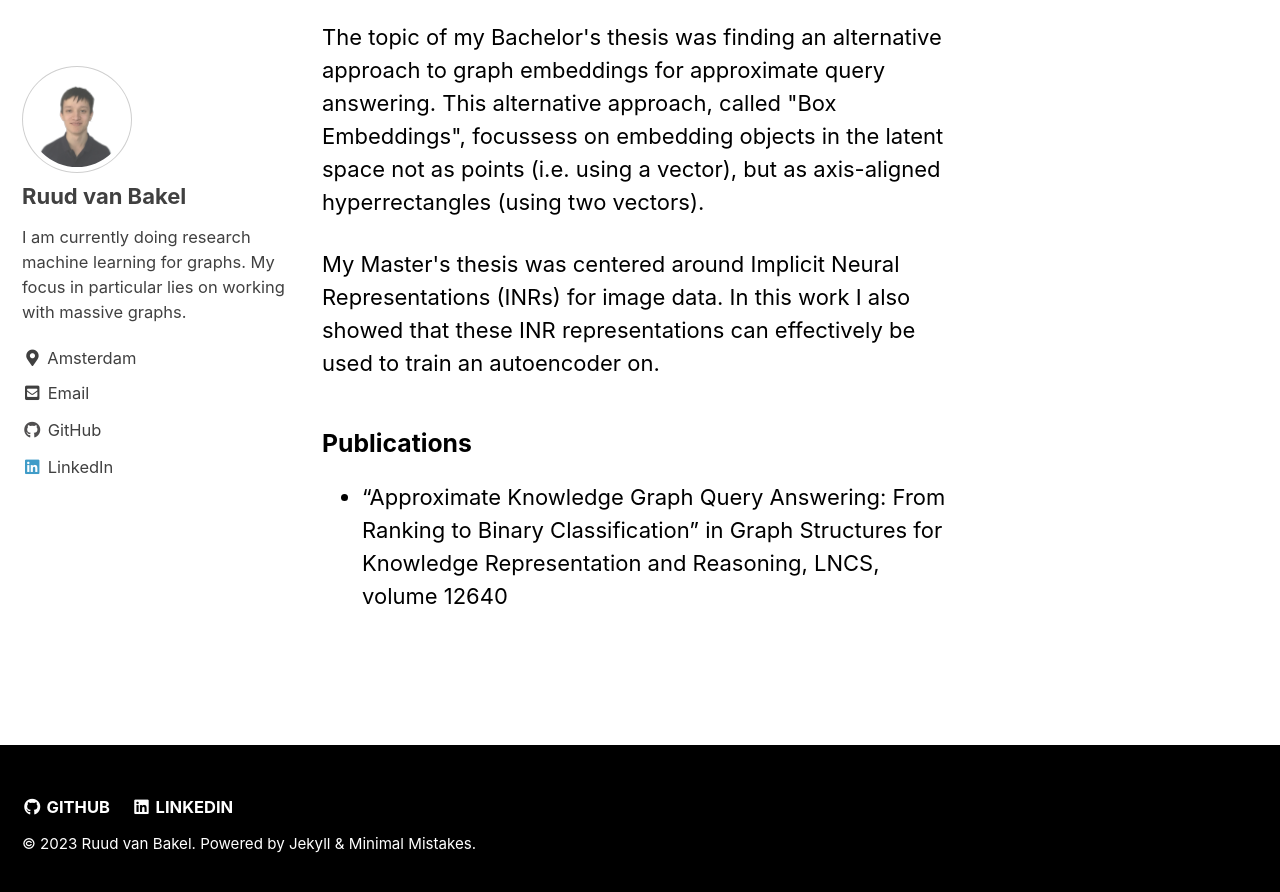
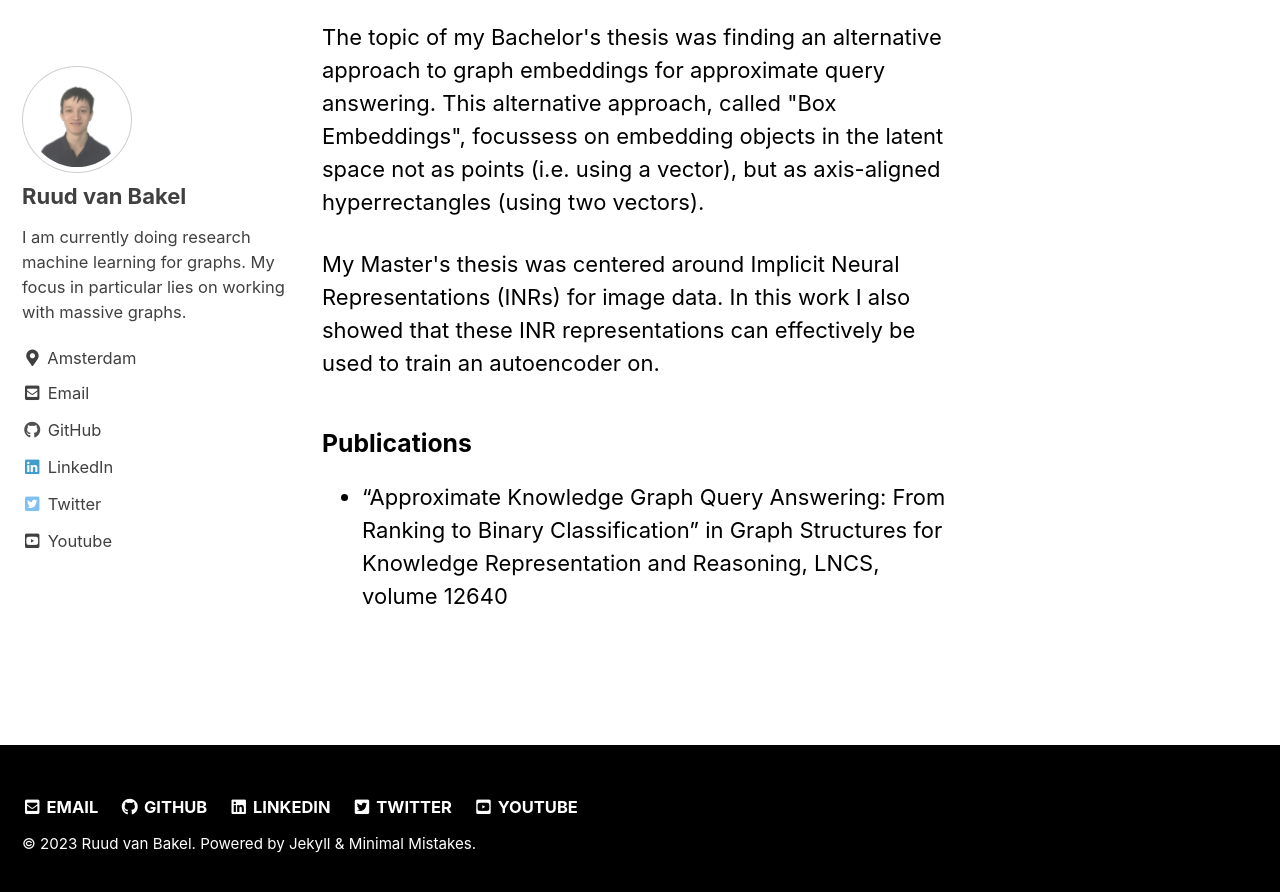
Before and after one commit to R-van-Bakel/R-van-Bakel.github.io, a Jekyll site: the page built from index.html, in a window 1280 px wide and 900 px high, scrolled down 1087 px. Shown: the top 892 px of the window. Built offline with Jekyll 4.4.1, drawn with Linux system fonts in a browser that asks for light colours; cached includes are drawn as plain includes; the list of posts is cut into pages by our own code.

Commit message:
Added Twitter and Youtube links

```diff
--- a/_config.yml
+++ b/_config.yml
@@ -113,37 +113,49 @@ author:
     - label: "Email"
       icon: "fas fa-fw fa-envelope-square"
       url: "mailto:r.van.bakel@vu.nl"
+    - label: "GitHub"
+      icon: "fab fa-fw fa-github"
+      url: "https://github.com/R-van-Bakel"
+    - label: "LinkedIn"
+      icon: "fab fa-fw fa-linkedin"
+      url: "https://www.linkedin.com/in/ruud-v-942425128/"
+    - label: "Twitter"
+      icon: "fab fa-fw fa-twitter-square"
+      url: "https://twitter.com/Ruud_van_Bakel"
+    - label: "Youtube"
+      icon: "fab fa-fw fa-youtube-square"
+      url: "https://www.youtube.com/@ruudvanbakel"
+    - label: "Facebook"
+      icon: "fab fa-fw fa-facebook-square"
+      # url: "https://facebook.com/"
+    - label: "Instagram"
+      icon: "fab fa-fw fa-instagram"
+      # url: "https://instagram.com/"
     - label: "Website"
       icon: "fas fa-fw fa-link"
       # url: "https://your-website.com"
-    - label: "Twitter"
-      icon: "fab fa-fw fa-twitter-square"
-      # url: "https://twitter.com/"
-    - label: "Facebook"
-      icon: "fab fa-fw fa-facebook-square"
-      # url: "https://facebook.com/"
-    - label: "GitHub"
-      icon: "fab fa-fw fa-github"
-      url: "https://github.com/R-van-Bakel"
-    - label: "Instagram"
-      icon: "fab fa-fw fa-instagram"
-      # url: "https://instagram.com/"
-    - label: "LinkedIn"
-      icon: "fab fa-fw fa-linkedin"
-      url: "https://www.linkedin.com/in/ruud-v-942425128/"
 
 # Site Footer
 footer:
   links:
+    - label: "Email"
+      icon: "fas fa-fw fa-envelope-square"
+      url: "mailto:r.van.bakel@vu.nl"
+    - label: "GitHub"
+      icon: "fab fa-fw fa-github"
+      url: "https://github.com/R-van-Bakel"
+    - label: "LinkedIn"
+      icon: "fab fa-fw fa-linkedin"
+      url: "https://www.linkedin.com/in/ruud-v-942425128/"
     - label: "Twitter"
       icon: "fab fa-fw fa-twitter-square"
-      # url:
+      url: "https://twitter.com/Ruud_van_Bakel"
+    - label: "Youtube"
+      icon: "fab fa-fw fa-youtube-square"
+      url: "https://www.youtube.com/@ruudvanbakel"
     - label: "Facebook"
       icon: "fab fa-fw fa-facebook-square"
       # url:
-    - label: "GitHub"
-      icon: "fab fa-fw fa-github"
-      url: https://github.com/R-van-Bakel
     - label: "GitLab"
       icon: "fab fa-fw fa-gitlab"
       # url:
@@ -153,9 +165,6 @@ footer:
     - label: "Instagram"
       icon: "fab fa-fw fa-instagram"
       # url:
-    - label: "LinkedIn"
-      icon: "fab fa-fw fa-linkedin"
-      url: "https://www.linkedin.com/in/ruud-v-942425128/"
 
 
 # Reading Files
```
Also changed, not shown: 3 other files.
